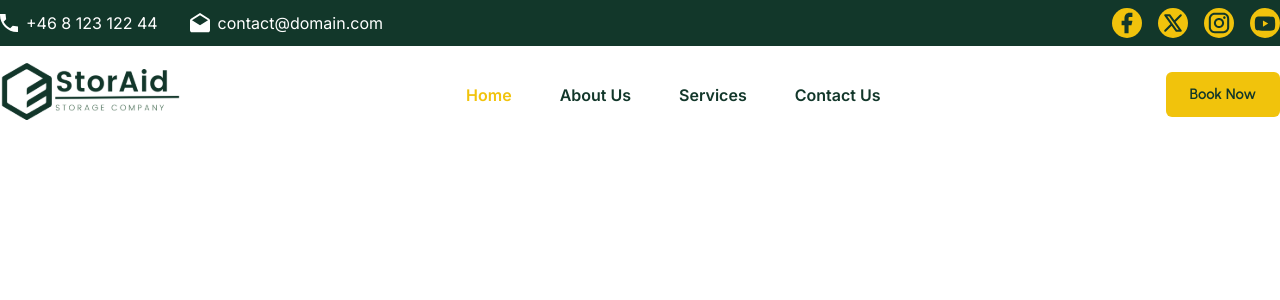
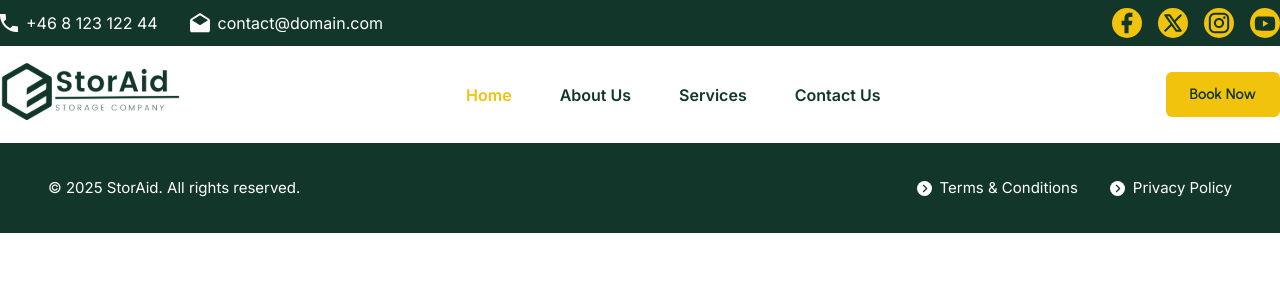
Before and after one commit to dalebjer88/storaid, a React (Vite) app: page / in a window 1280 px wide. Shown: the top 300 px of the page. Built offline with nearby package versions, Linux system fonts and the light colour scheme.

Commit message:
feat(footer): Compleated footer component, copyright, legal links with hover effect.

```diff
--- /dev/null
+++ b/src/layout/Footer.css
@@ -0,0 +1,54 @@
+.footer {
+    background-color: var(--color-secondary);
+    color: var(--color-primary);
+    width: 100%;
+    min-height: 90px;
+    display: flex;
+}
+
+.footer-container {
+    max-width: 1920px;
+    margin: 0 auto;
+    padding: 0 3rem;
+    display: flex;
+    flex-grow: 1;
+    justify-content: space-between;
+    align-items: center;
+    gap: 3rem;
+    flex-wrap: wrap;
+}
+
+.footer-list {
+    list-style: none;
+    display: flex;
+    gap: 2rem;
+    padding: 0;
+    margin: 0;
+}
+
+.footer-link {
+    color: var(--color-primary);
+    text-decoration: none;
+    display: flex;
+    align-items: center;
+    gap: 0.5rem;
+    font-size: var(--font-size-body2);
+    font-weight: 400;
+    transition: color 0.3s ease;
+}
+
+.footer-svg {
+    width: 15px;
+    height: 15px;
+    flex-shrink: 0;
+}
+
+.footer-link:hover,
+.footer-link:focus-visible {
+    color: var(--color-accent);
+}
+
+.footer-copyright {
+    font-size: var(--font-size-body2);
+    margin: 0;
+}
--- a/src/layout/Footer.jsx
+++ b/src/layout/Footer.jsx
@@ -0,0 +1,40 @@
+import React from 'react';
+import './Footer.css';
+import '../assets/footer-icon.svg';
+
+const currentYear = 2025;
+const ArrowIcon = (
+    <svg width="15" height="15" viewBox="0 0 15 15" fill="none" xmlns="http://www.w3.org/2000/svg" className="footer-icon">
+        {/* 1. CIRKEL: BLIR CURRENTCOLOR (som styrs av .footer-link) */}
+        <circle cx="7.5" cy="7.5" r="7.5" fill="currentColor"/>
+
+        {/* 2. PIL: BLIR DIN GRÖNA SEKUNDÄRFÄRG (behålls vid hover) */}
+        <path fillRule="evenodd" clipRule="evenodd" d="M10.0981 7.94428L6.56246 11.4799L5.67871 10.5962L8.77246 7.5024L5.67871 4.40865L6.56246 3.5249L10.0981 7.06053C10.2153 7.17773 10.2811 7.33667 10.2811 7.5024C10.2811 7.66813 10.2153 7.82707 10.0981 7.94428Z" fill="var(--color-secondary)"/>
+    </svg>
+);
+
+function Footer() {
+  return (
+    <div className="footer">
+        <div className="footer-container">
+                <div className="footer-brand">
+                    <p className="footer-copyright">
+                        © {currentYear} StorAid. All rights reserved.
+                    </p>
+                </div>
+                <nav className="footer-links" aria-label="Legal information">
+                    <ul className="footer-list">
+                        <li className="footer-list-item">
+                            <a href="/terms" className="footer-link">{ArrowIcon}Terms & Conditions</a>
+                        </li>
+                        <li className="footer-list-item">
+                            <a href="/privacy" className="footer-link">{ArrowIcon}Privacy Policy</a>
+                        </li>
+                    </ul>
+                </nav>
+            </div>
+    </div>
+  );
+}
+
+export default Footer;
--- a/src/layout/MainLayout.jsx
+++ b/src/layout/MainLayout.jsx
@@ -1,20 +1,22 @@
 import React from 'react';
 import Header from './Header';
 import Navbar from './Navbar';
+import Footer from './Footer';
 
 export default function MainLayout({ children }) {
   return (
     <div className="app-wrapper">
 
 
-      <Header />
-      <Navbar />
+      <Header/>
+      <Navbar/>
+
 
       <main className="page-content">
         {children}
       </main>
+      <Footer/>
 
-      {/* <Footer /> */}
     </div>
   );
 }
```
Also changed, not shown: src/assets/footer-icon.svg (added).
